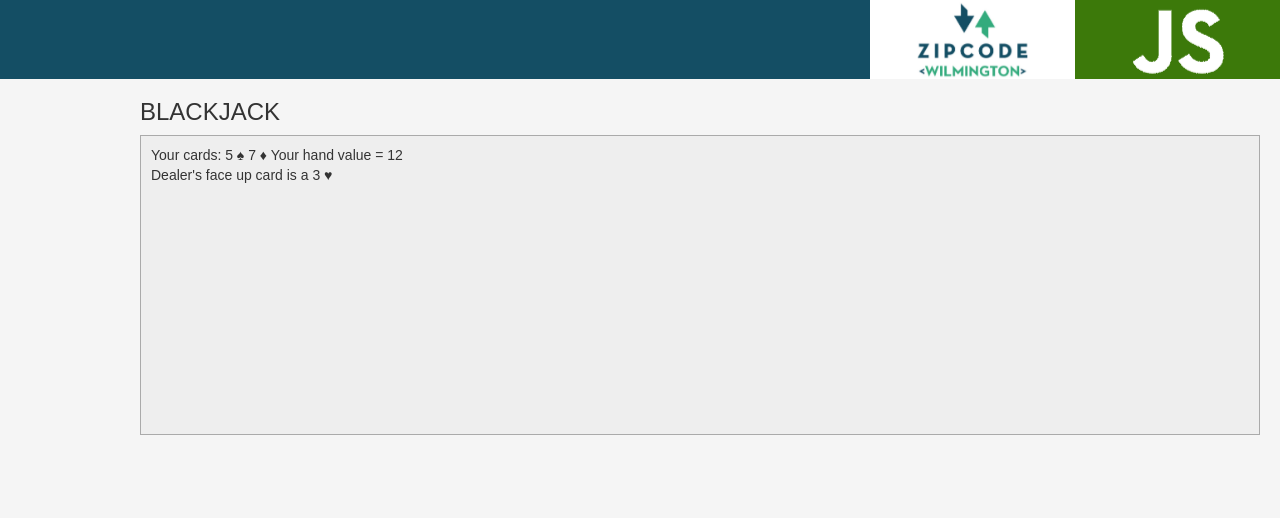
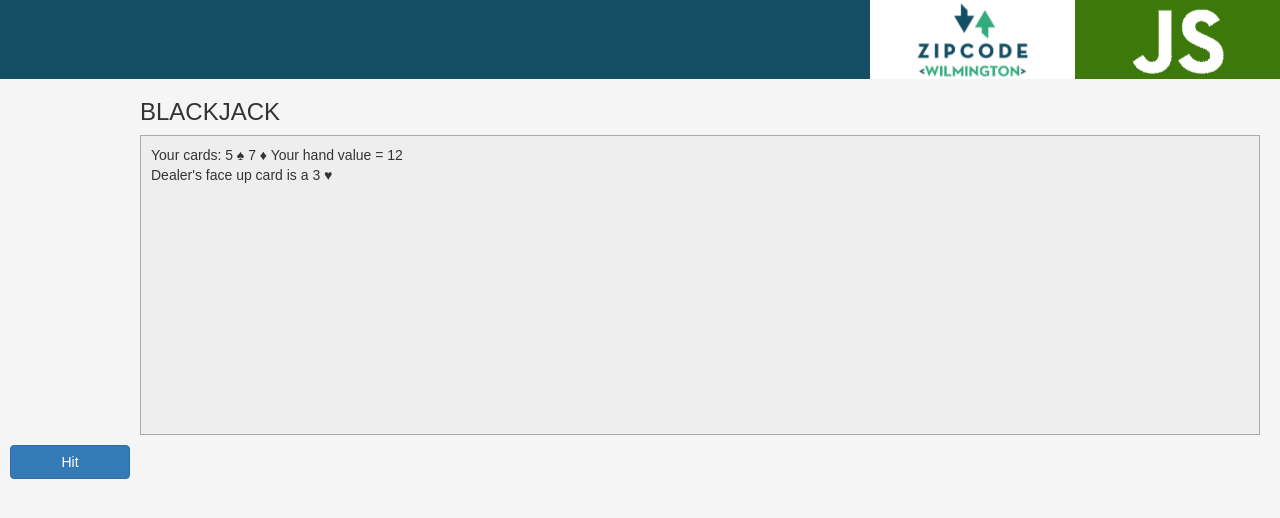
Before and after one commit to moarant/Casino, a website: page index.html in a window 1280 px wide. Drawn offline with nearby package versions, Linux system fonts and the light colour scheme; a web font is replaced by a local one.

Commit message:
added a working hit buttongit add .

```diff
--- a/src/js/index.js
+++ b/src/js/index.js
@@ -189,11 +189,14 @@ class GameRunner {
         this.dealerHand.addCard(this.gameDeck.dealCard());
     }
 
-    // hit(){
-    //     this.playerHand.addCard(this.gameDeck.dealCard());
-    //     var updateHand= "Your cards: "+ this.playerHand.handToString()+"Your hand value = " +this.playerHand.handValue();
-    //     document.getElementByIdById("display").innerHTML= updateHand;
-    // }
+
+    hit(){
+        this.playerHand.addCard(this.gameDeck.dealCard());
+        var updateHand= "Your cards: "+ this.playerHand.handToString()+"Your hand value = " +this.playerHand.handValue();
+        display.innerHTML+=updateHand;
+
+    }
+
 
 
 
```
Also changed, not shown: index.html (+2 -2 lines).
